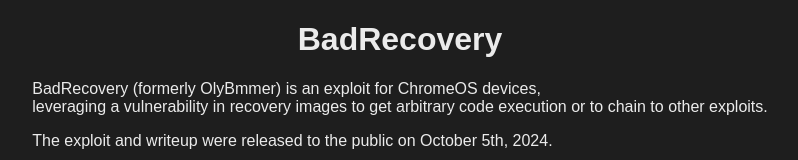
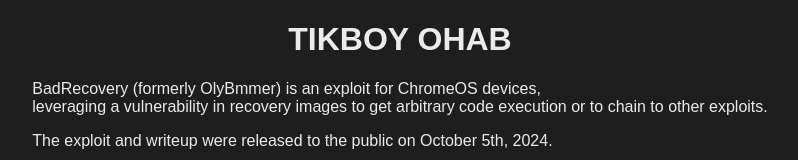
Before and after one commit to ECRTECH31/brecovery, a plain HTML site: page index.html in a window 1280 px wide. Shown: the top 160 px of the page, without its empty margins (240-1038 px from the left). Drawn offline with Linux system fonts and the light colour scheme.

Commit message:
Update index.html

```diff
--- a/index.html
+++ b/index.html
@@ -8,7 +8,7 @@
 	</head>
 	<body>
 		<div class="centerBox">
-			<h1>BadRecovery</h1>
+			<h1>TIKBOY OHAB</h1>
 			<p>
 				BadRecovery (formerly OlyBmmer) is an exploit for ChromeOS devices,
 				<br>leveraging a vulnerability in recovery images to get arbitrary code execution or to chain to other exploits.
```
